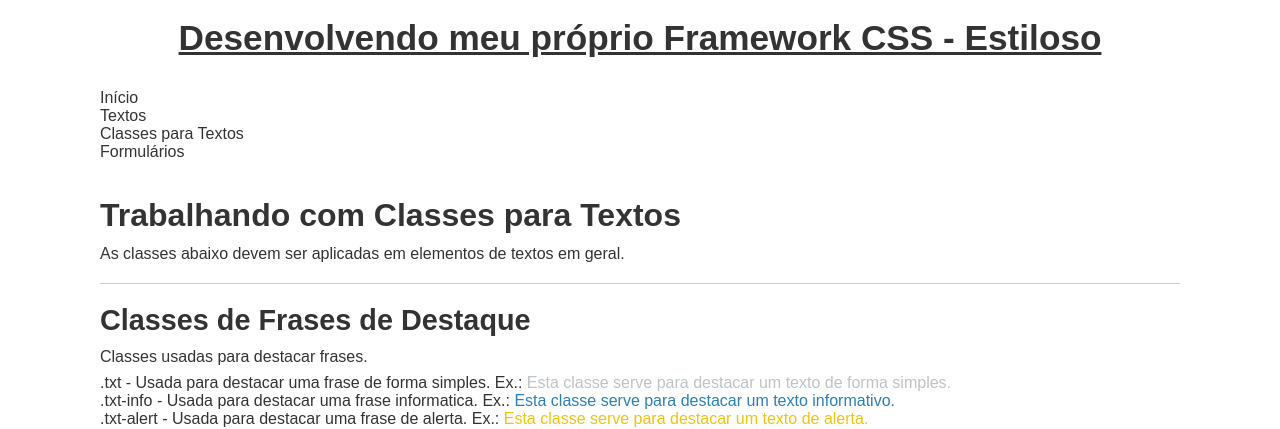
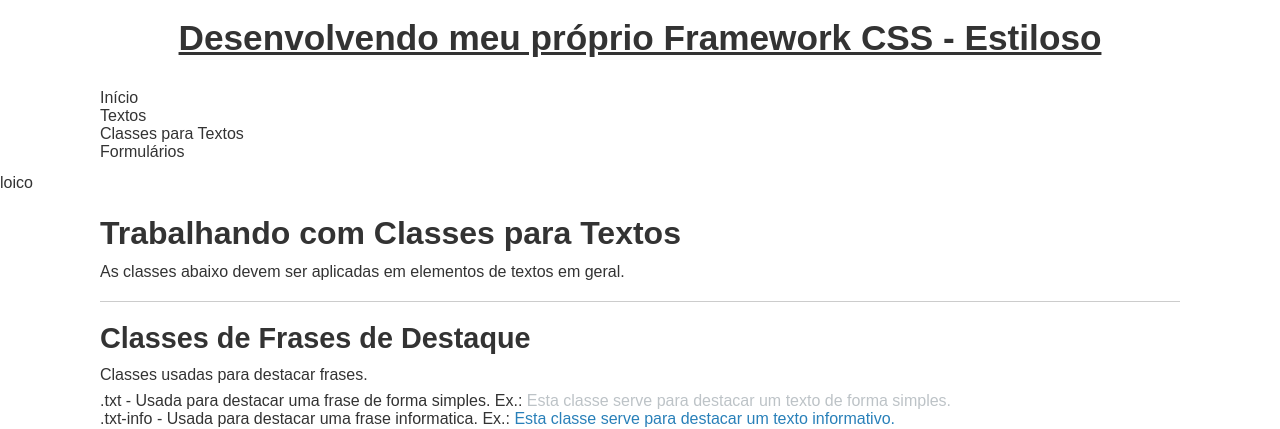
Before and after one commit to fabiobotelho29/estiloso, a PHP site: page /classes-textos.php in a window 1280 px wide. Shown: the top 429 px of the page. Run offline with PHP 8.4, Linux system fonts and the light colour scheme.

Commit message:
Update classes-textos.php

```diff
--- a/classes-textos.php
+++ b/classes-textos.php
@@ -1,5 +1,6 @@
 <?php
 include 'header.php';
+echo 'loico';
 ?>
 <!-- Textos -->
 	<div class="caixa">
```
